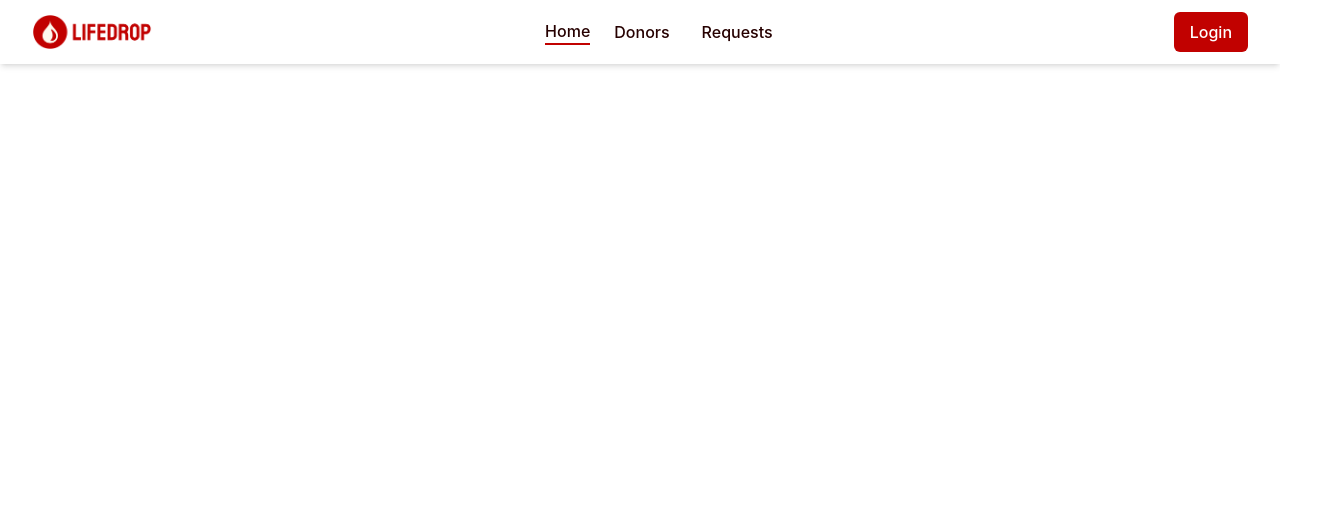
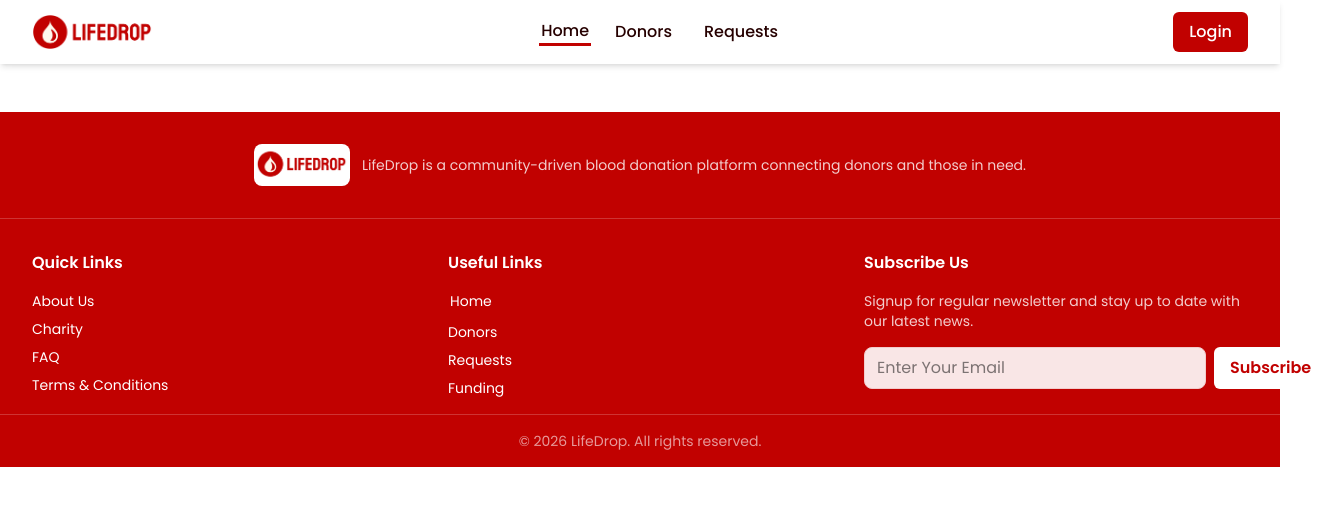
Before and after one commit to mariyamnavila/life-drop, a React (Vite) app: page / in a window 1280 px wide. Shown: the top 506 px of the page, 1327 px wide, since content can reach past the window. Built offline with nearby package versions, Linux system fonts and the light colour scheme.

Commit message:
added footer

```diff
--- a/src/Pages/Home/Home/Home.jsx
+++ b/src/Pages/Home/Home/Home.jsx
@@ -1,10 +1,9 @@
-import Navbar from "@/Pages/shared/Navbar/Navbar";
 
 
 const Home = () => {
     return (
         <div>
-            <Navbar></Navbar>
+
         </div>
     );
 };
--- /dev/null
+++ b/src/Pages/shared/Footer/Footer.jsx
@@ -0,0 +1,68 @@
+import { NavLink } from "react-router-dom";
+import logo from '@/assets/logo-with-bg.PNG';
+
+const Footer = () => {
+    return (
+        <footer className="bg-primary text-white mt-12">
+            {/* Top Section: Logo + Description */}
+            <div className="max-w-7xl mx-auto px-4 py-8 sm:px-6 lg:px-8 flex flex-col md:flex-row md:justify-center gap-6">
+                <div className="flex items-center gap-3 flex-col md:flex-row">
+                    <img src={logo} alt="LifeDrop Logo" className="w-24 rounded-lg" />
+                    <p className="text-sm text-white/80">
+                        LifeDrop is a community-driven blood donation platform connecting donors and those in need.
+                    </p>
+                </div>
+            </div>
+
+            {/* Middle Section: 3 Columns */}
+            <div className="max-w-7xl mx-auto px-4 sm:px-6 lg:px-8 grid grid-cols-1 md:grid-cols-3 gap-8 border-t border-white/20 pt-8">
+
+                {/* Column 1: Quick Links */}
+                <div className="flex flex-col gap-2">
+                    <h4 className="font-semibold text-white mb-2">Quick Links</h4>
+                    <NavLink to="/about" className="hover:text-soft-red-card text-sm">About Us</NavLink>
+                    <NavLink to="/charity" className="hover:text-soft-red-card text-sm">Charity</NavLink>
+                    <NavLink to="/faq" className="hover:text-soft-red-card text-sm">FAQ</NavLink>
+                    <NavLink to="/terms" className="hover:text-soft-red-card text-sm">Terms & Conditions</NavLink>
+                </div>
+
+                {/* Column 2: Useful Links */}
+                <div className="flex flex-col gap-2">
+                    <h4 className="font-semibold text-white mb-2">Useful Links</h4>
+                    <NavLink to="/" className="hover:text-soft-red-card text-sm">Home</NavLink>
+                    <NavLink to="/donors" className="hover:text-soft-red-card text-sm">Donors</NavLink>
+                    <NavLink to="/requests" className="hover:text-soft-red-card text-sm">Requests</NavLink>
+                    <NavLink to="/funding" className="hover:text-soft-red-card text-sm">Funding</NavLink>
+                </div>
+
+                {/* Column 3: Subscribe Form */}
+                <div className="flex flex-col gap-2">
+                    <h4 className="font-semibold text-white mb-2">Subscribe Us</h4>
+                    <p className="text-sm text-white/80 mb-2">
+                        Signup for regular newsletter and stay up to date with our latest news.
+                    </p>
+                    <form className="flex flex-col sm:flex-row gap-2">
+                        <input
+                            type="email"
+                            placeholder="Enter Your Email"
+                            className="px-3 py-2 rounded-md flex-1 text-black bg-white/90 focus:outline-none focus:ring-2 focus:ring-white transition"
+                        />
+                        <button
+                            type="submit"
+                            className="px-4 py-2 bg-white text-primary font-semibold rounded-md hover:bg-white hover:text-primary"
+                        >
+                            Subscribe
+                        </button>
+                    </form>
+                </div>
+            </div>
+
+            {/* Bottom Section: Copyright */}
+            <div className="border-t border-white/20 mt-4 py-4 text-center text-sm text-white/60">
+                © {new Date().getFullYear()} LifeDrop. All rights reserved.
+            </div>
+        </footer>
+    );
+}
+
+export default Footer;
--- a/src/index.css
+++ b/src/index.css
@@ -1,3 +1,5 @@
+@import url('https://fonts.googleapis.com/css2?family=Poppins:ital,wght@0,100;0,200;0,300;0,400;0,500;0,600;0,700;0,800;0,900;1,100;1,200;1,300;1,400;1,500;1,600;1,700;1,800;1,900&display=swap');
+
 @import "tailwindcss";
 @import "tw-animate-css";
 
@@ -152,7 +154,7 @@
 body {
   background-color: var(--bg-default);
   color: var(--text-primary);
-  font-family: "Inter", sans-serif;
+  font-family: "Poppins", sans-serif;
 }
 
 /* Buttons */
@@ -195,7 +197,7 @@ input, textarea, select {
 }
 
 input:focus, textarea:focus, select:focus {
-  border-color: var(--primary);
+  /* border-color: var(--primary); */
   outline: none;
 }
 
@@ -216,7 +218,7 @@ input:focus, textarea:focus, select:focus {
 }
 
 .active{
-  border-bottom: #c10100 2px solid;
-  padding: 0px;
+  border-bottom: #c10100 3px solid;
+  padding: 0px 2px;
   border-radius: 0px;
 }
--- a/src/layouts/HomeLayout.jsx
+++ b/src/layouts/HomeLayout.jsx
@@ -1,9 +1,13 @@
+import Footer from "@/Pages/shared/Footer/Footer";
+import Navbar from "@/Pages/shared/Navbar/Navbar";
 import { Outlet } from "react-router-dom";
 
 const HomeLayout = () => {
     return (
         <div>
+            <Navbar></Navbar>
             <Outlet></Outlet>
+            <Footer></Footer>
         </div>
     );
 };
```
Also changed, not shown: src/assets/logo-with-bg.PNG (added).
